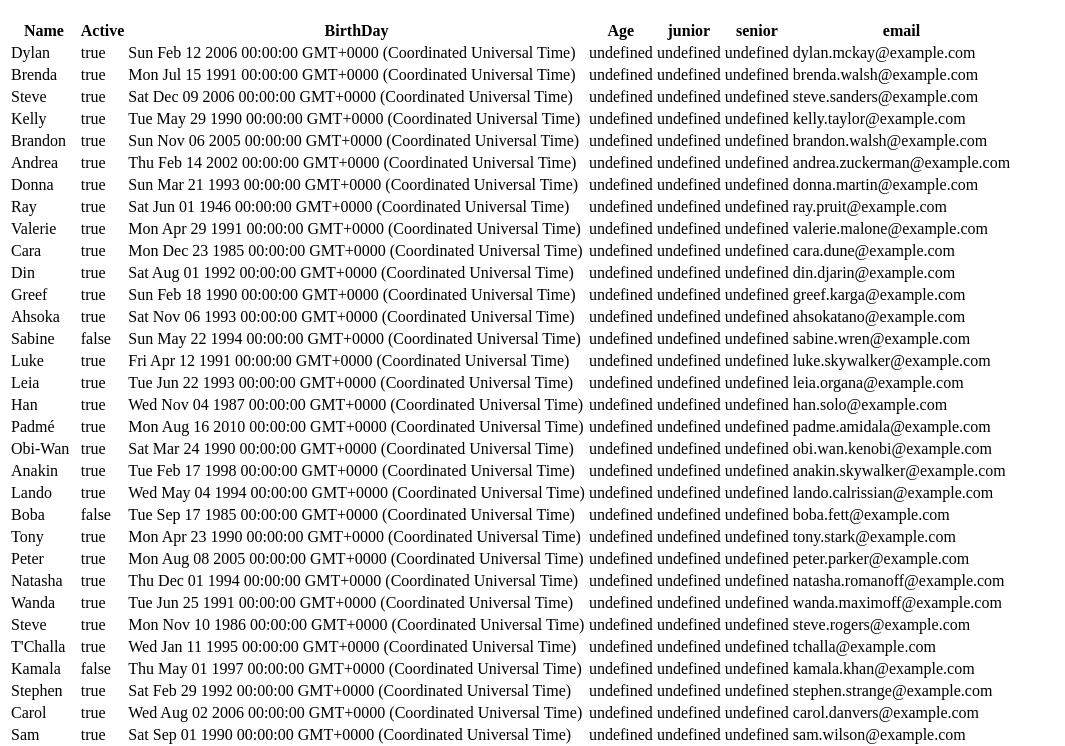
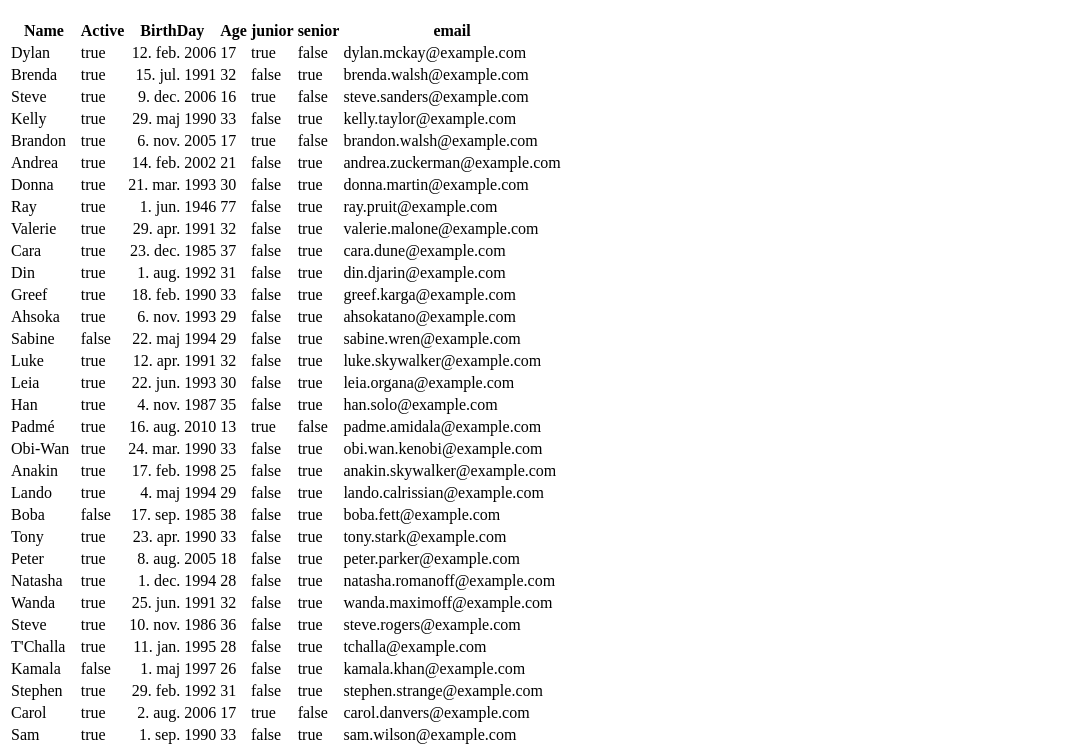
Before and after one commit to petlatkea/JSOOP, a plain HTML site: page members/index.html in a window 1280 px wide. Shown: the part 61-807 px from the top of the page, without its empty margins (0-1065 px from the left). Drawn offline with Linux system fonts and the light colour scheme.

Commit message:
members - solution

```diff
--- a/members/index.html
+++ b/members/index.html
@@ -4,6 +4,7 @@
   <meta charset="UTF-8">
   <meta name="viewport" content="width=device-width, initial-scale=1.0">
   <title>Members</title>
+  <link rel="stylesheet" href="style.css">
 </head>
 <body>
   <h1>Members</h1>
--- a/members/members.js
+++ b/members/members.js
@@ -30,10 +30,10 @@ function displayMembers(members) {
     <tr>
       <td>${member.name}</td>
       <td>${member.active}</td>
-      <td>${member.birthday}</td>
-      <td>${member.age}</td>
-      <td>${member.junior}</td>
-      <td>${member.senior}</td>
+      <td class="date">${member.birthday.toLocaleString("da", {month: "short", day: "numeric", year: "numeric"})}</td>
+      <td>${member.getAge()}</td>
+      <td>${member.isJunior()}</td>
+      <td>${member.isSenior()}</td>
       <td>${member.email}</td>
     </tr>`;
 
@@ -50,7 +50,18 @@ function constructMember(memberdata) {
     email: memberdata.email,
     gender: memberdata.gender,
     image: memberdata.image,
-    hasPayed: memberdata.hasPayed
+    hasPayed: memberdata.hasPayed,
+    getAge() {
+      const diff = Date.now() - this.birthday.getTime();
+      const years = Math.floor(diff/1000/60/60/24/365);
+      return years;
+    },
+    isJunior() {
+      return this.getAge() < 18;
+    },
+    isSenior() {
+      return this.getAge() >= 18;
+    }
   }
 
   return MemberObject;
--- /dev/null
+++ b/members/style.css
@@ -0,0 +1,3 @@
+.date {
+  text-align: right;
+}
```
